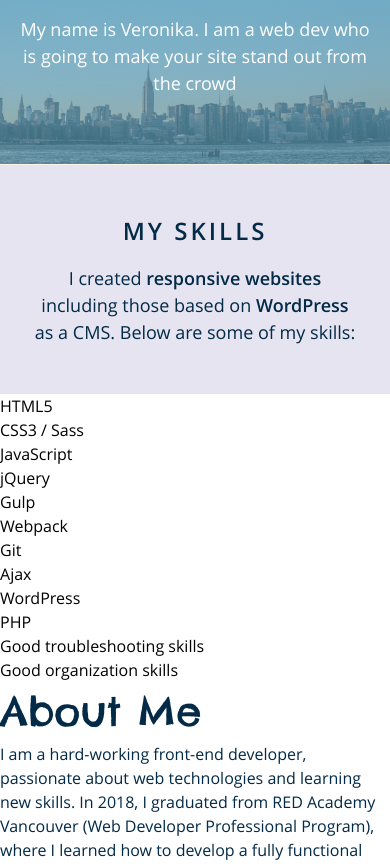
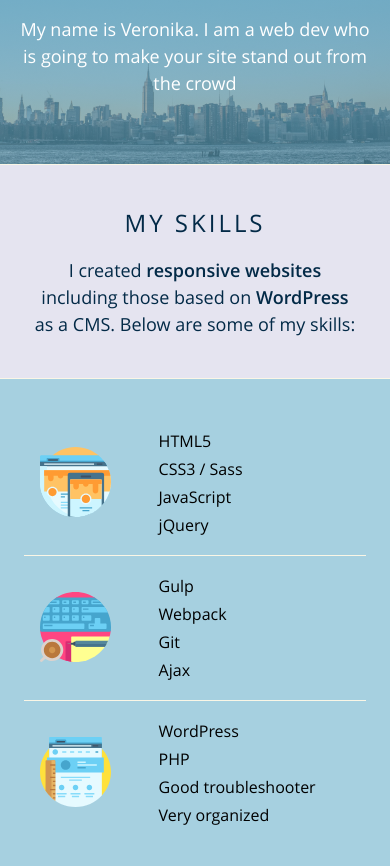
Before and after one commit to nikakey/portfolio-website, a website: page index.html in a window 390 px wide. Shown: the part 208-1074 px from the top of the page. Drawn offline with nearby package versions, Linux system fonts and the light colour scheme.

Commit message:
Style skills block for the mobile version

```diff
--- a/index.html
+++ b/index.html
@@ -54,8 +54,15 @@
 				<p>I created <span>responsive websites</span> including those based on <span>WordPress</span> as a CMS. Below are some of my skills:</p>
 			</div>
 
-			<div class="skills-1">
-				<ul>
+			<div class="skills-wrapper">
+
+				<div class="skills">
+
+					<div class="scills-img">
+						<img src="/images/icons/skills-1-icon.svg" alt="Skills Icon">
+					</div>
+
+					<ul class="skills-content">
 						<li>HTML5</li>
 						<li>CSS3 / Sass</li>
 						<li>JavaScript</li>
@@ -63,8 +70,13 @@
 					</ul>
 				</div>
 
-			<div class="skills-2">
-				<ul>
+				<div class="skills">
+
+					<div class="scills-img">
+						<img src="/images/icons/skills-2-icon.svg" alt="Skills Icon">
+					</div>
+
+					<ul class="skills-content">
 						<li>Gulp</li>
 						<li>Webpack</li>
 						<li>Git</li>
@@ -72,13 +84,20 @@
 					</ul>
 				</div>
 
-			<div class="skills-3">
-				<ul>
+				<div class="skills">
+
+					<div class="scills-img">
+						<img src="/images/icons/skills-3-icon.svg" alt="Skills Icon">
+					</div>
+
+					<ul class="skills-content">
 						<li>WordPress</li>
 						<li>PHP</li>
-					<li>Good troubleshooting skills</li>
-					<li>Good organization skills</li>
+						<li>Good troubleshooter</li>
+						<li>Very organized</li>
 						</ul>
+				</div>
+
 			</div>
 
 		</section>
--- a/scss/_content.scss
+++ b/scss/_content.scss
@@ -1,5 +1,5 @@
 
-/* BANNER AREA */
+/**** BANNER AREA ****/
 
 .site-banner {
   height: 300px;
@@ -42,15 +42,18 @@
   }
 }
 
-/* SKILLS AREA */
+/**** SKILLS AREA ****/
+
+/* Intro */
 
 .my-skills {
   border-top: $border__solid;
   .intro {
     background: $color__brand-light-second;
-    padding: 3rem 1.5rem;
+    padding: 2.5rem 1.5rem;
+    border-bottom: $border__solid;
     @include tablet {
-      padding: 4rem 1.5rem;
+      padding: 3rem 1.5rem;
     }
     @include desktop {
       padding: 5rem 2rem;
@@ -58,7 +61,6 @@
     h3 {
       text-align: center;
       margin-bottom: 1rem;
-      font-weight: 600;
     }
     p {
       @include font-size(1.125);
@@ -78,3 +80,51 @@
     }
   }
 }
+
+/* Skills */
+
+.skills-wrapper {
+  background: $color__brand-dark-second;
+  padding: 3rem 1.5rem;
+  .skills {
+    display: flex;
+    align-items: center;
+    padding-top: 1rem;
+    padding-bottom: 1rem;
+    border-bottom: $border__solid;
+    @include tablet {
+      justify-content: center;
+    }
+    &:first-child {
+      padding-top: 0;
+    }
+    &:last-child{
+      padding-bottom: 0;
+      border-bottom: 0;
+    }
+    .scills-img {
+      max-width: 120px;
+      width: 30%;
+      padding: 1rem;
+      border-radius: 50%;
+      line-height: 1;
+      @include tablet {
+        max-width: 150px;
+        width: unset;
+      }
+    }
+    .skills-content {
+      width: 70%;
+      @include tablet {
+        width: 30%;
+      }
+      li {
+        margin-left: 2rem;
+        line-height: 1.75;
+        @include tablet {
+          margin-left: 2.5rem;
+        }
+      }
+    }
+  }
+}
```
Also changed, not shown: build/css/style.css, build/css/style.min.css, images/icons/skills-1-icon.svg (added), images/icons/skills-2-icon.svg (added), images/icons/skills-3-icon.svg (added). Lines whose indentation alone changed are shown as unchanged.
